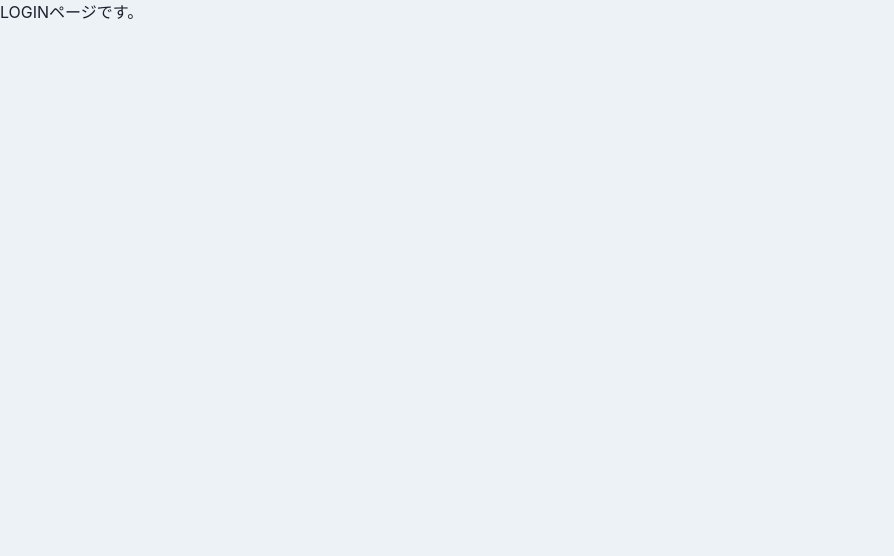
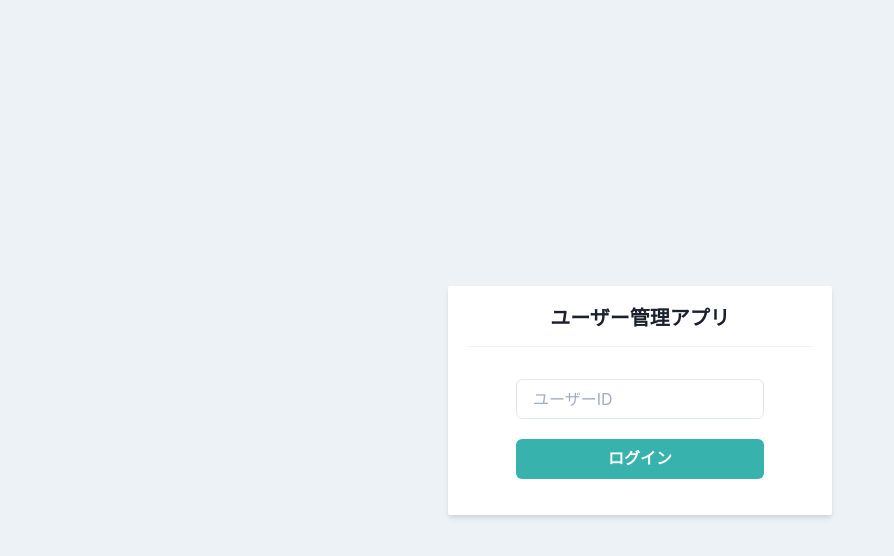
Before and after one commit to Teppei-tt/TS_REACT_Login_App_Practice, a React (Create React App) app: page / in a window 1280 px wide. Shown: the top 556 px of the page, without its empty margins (0-894 px from the left). Built offline with nearby package versions, Linux system fonts and the light colour scheme.

Commit message:
ログイン画面の作成（UI）

```diff
--- a/src/components/pages/Login.tsx
+++ b/src/components/pages/Login.tsx
@@ -1,5 +1,30 @@
+import {
+  Box,
+  Button,
+  Divider,
+  Flex,
+  Heading,
+  Input,
+  Stack
+} from "@chakra-ui/react";
 import { memo, VFC } from "react";
 
 export const Login: VFC = memo(() => {
-  return <p>LOGINページです。</p>;
+  return (
+    <Flex align="center" justify="center" height="100vh">
+      <Box bg="white" w="sm" p={5} borderRadius="sm" shadow="md">
+        <Heading as="h1" size="md" textAlign="center">
+          ユーザー管理アプリ
+        </Heading>
+        <Divider my={4} />
+        {/* Stackは囲った要素を等間隔に配置するときに便利 */}
+        <Stack spacing={5} py={4} px={12}>
+          <Input placeholder="ユーザーID" />
+          <Button bg="teal.400" color="white" _hover={{ opacity: 0.8 }}>
+            ログイン
+          </Button>
+        </Stack>
+      </Box>
+    </Flex>
+  );
 });
```
